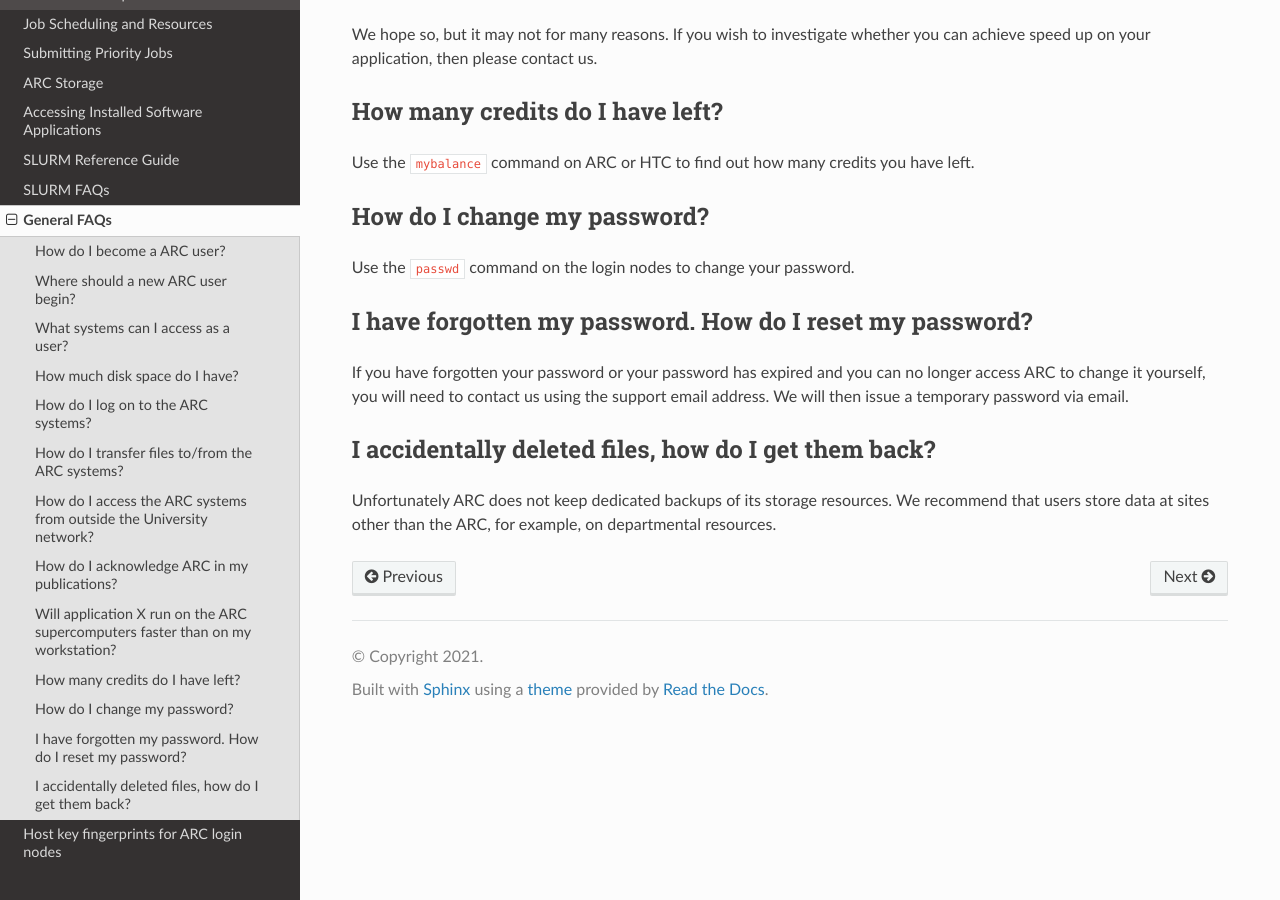
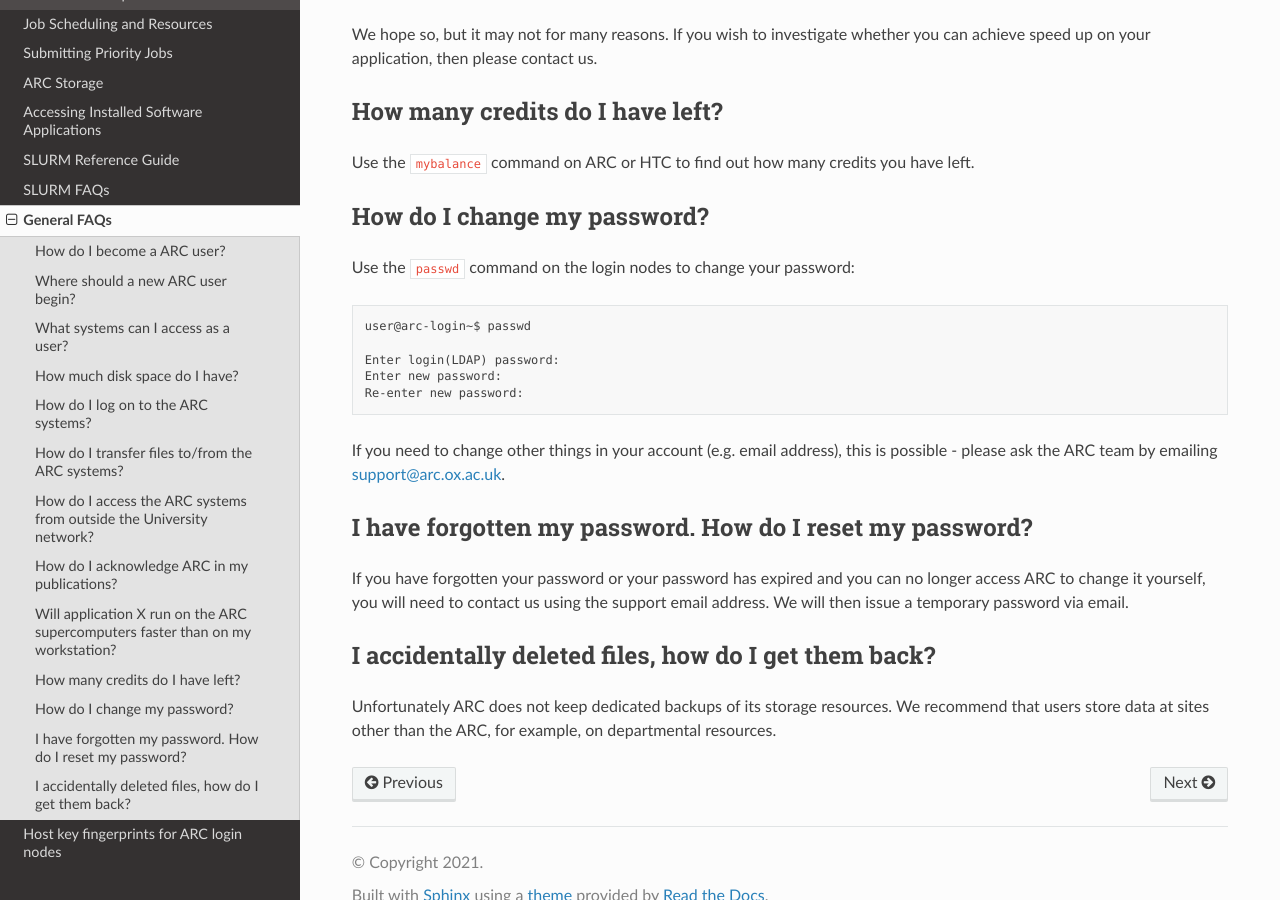
Before and after one commit to tina-friedrich/arc-user-guide, a Sphinx documentation site: the page built from docs/source/general-faq.rst, in a window 1280 px wide and 900 px high, scrolled down 2370 px. Built offline with Sphinx 7.4.7 and the Read the Docs theme 2.0.0, drawn with Linux system fonts in a browser that asks for light colours.

Commit message:
Update general-faq.rst

```diff
--- a/docs/source/general-faq.rst
+++ b/docs/source/general-faq.rst
@@ -89,7 +89,15 @@ Use the ``mybalance`` command on ARC or HTC to find out how many credits you hav
 
 How do I change my password?
 ----------------------------
-Use the ``passwd`` command on the login nodes to change your password.
+Use the ``passwd`` command on the login nodes to change your password::
+
+    user@arc-login~$ passwd
+
+    Enter login(LDAP) password:
+    Enter new password:
+    Re-enter new password:
+
+If you need to change other things in your account (e.g. email address), this is possible - please ask the ARC team by emailing support@arc.ox.ac.uk.
 
 
 I have forgotten my password. How do I reset my password?
```
